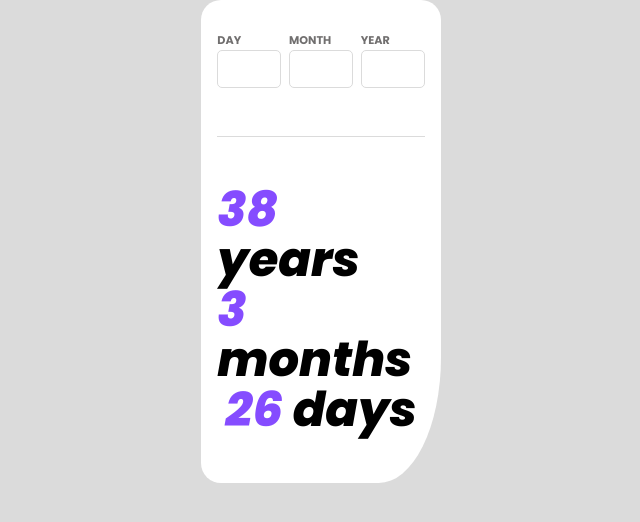
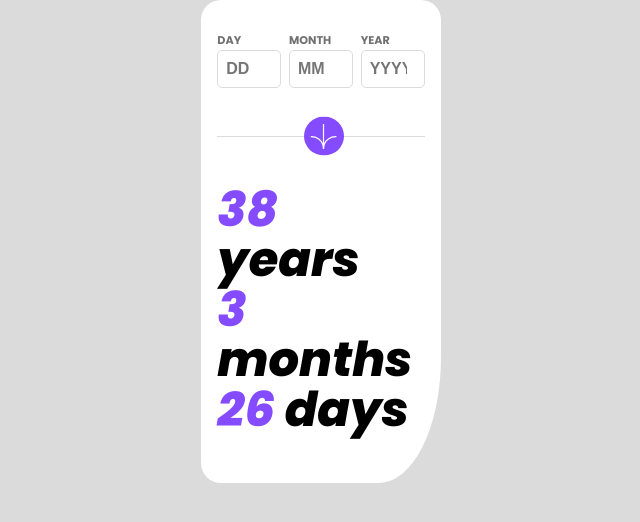
Before and after one commit to Robertron624/age-calculator-app, a Vue app: page / in a window 1280 px wide. Shown: the top 522 px of the page, without its empty margins (186-826 px from the left). Built offline with nearby package versions, Linux system fonts and the light colour scheme.

Commit message:
added purple btn

```diff
--- a/src/App.vue
+++ b/src/App.vue
@@ -10,17 +10,18 @@
         <form action="GET">
           <div class="input-container">
               <label for="day">Day</label>
-              <input type="number" name="day" id="day">
+              <input placeholder="DD" type="number" name="day" id="day">
           </div>
           <div class="input-container">
               <label for="month">Month</label>
-              <input type="number" name="month" id="month">
+              <input placeholder="MM" type="number" name="month" id="month">
           </div>
           <div class="input-container">
             <label for="year">year</label>
-            <input type="number" name="year" id="year">
+            <input placeholder="YYYY" type="number" name="year" id="year">
           </div>
         </form>
+        <img class="arrow" src="icon-arrow.svg" alt="arrow">
       </div>
       <div class="calculation">
         <span>38 <strong>years</strong></span>
@@ -53,6 +54,18 @@ main {
 .date-inputs {
   padding: 2rem 0 3rem 0;
   border-bottom: 1px solid var(--light-grey);
+  position: relative;
+}
+
+.arrow {
+  position: absolute;
+  top: 100%;
+  right: 39%;
+  transform: translateY(-50%);
+  background-color: var(--purple);
+  border-radius: 50%;
+  width: 40px;
+  padding: .4rem;
 }
 .date-inputs form{
     display: flex;
@@ -96,6 +109,7 @@ main {
   font-weight: 800;
   color: var(--purple);
   font-style: italic;
+  width: 100%;
 }
 
 .calculation span strong {
```
